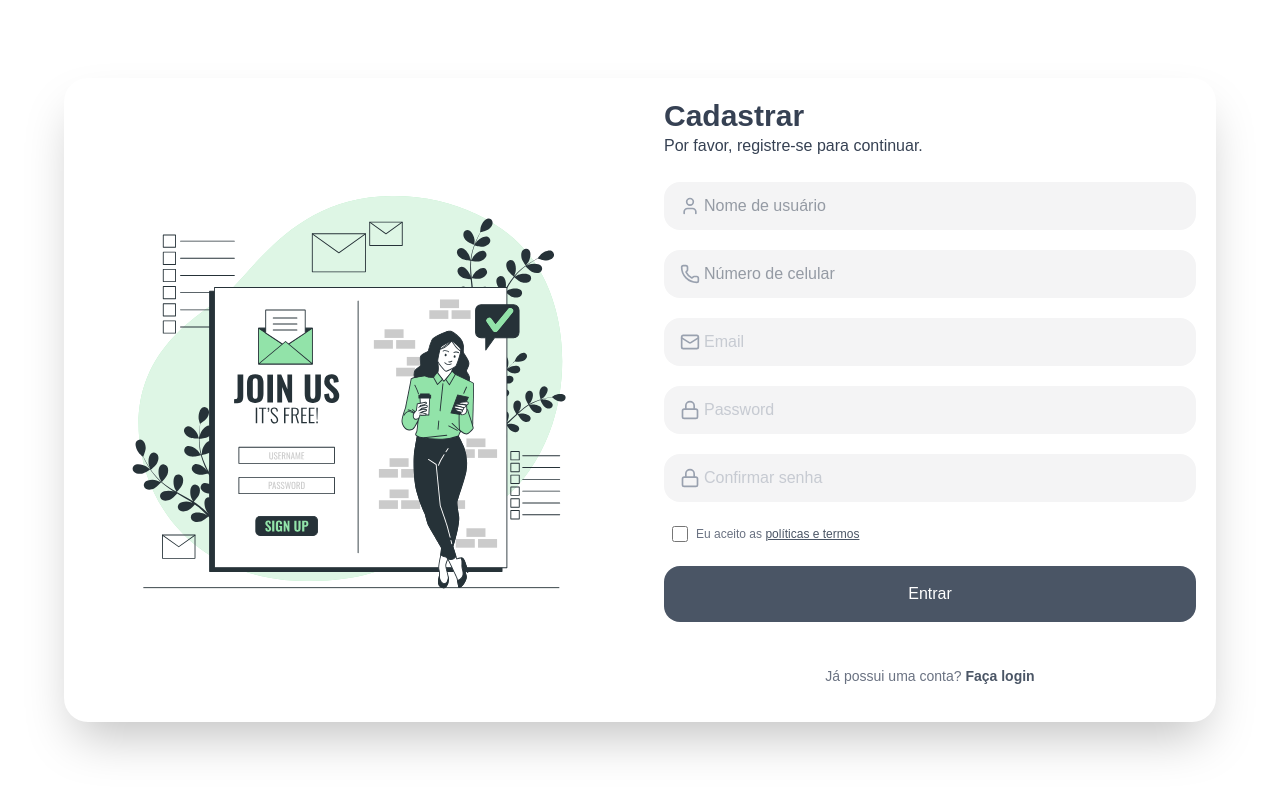
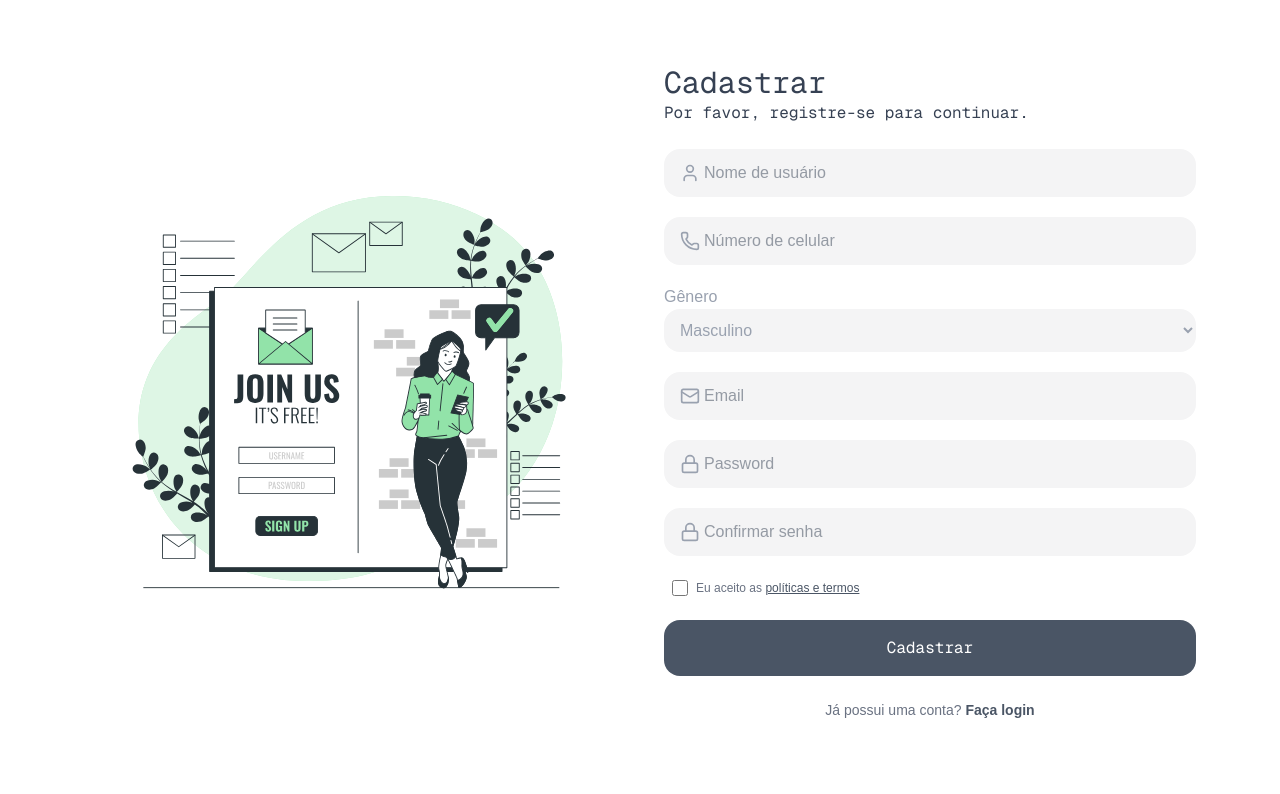
Before and after one commit to winner-vencedor/Vila-Kiaxi, a Next.js app in the folder frontend/my-app/: page /Cadastrar in a window 1280 px wide. Shown: the top 794 px of the page. Built offline with nearby package versions, Linux system fonts and the light colour scheme.

Commit message:
actualizando os componentes de login e cadastro

```diff
--- a/frontend/my-app/src/features/auth/components/Form.tsx
+++ b/frontend/my-app/src/features/auth/components/Form.tsx
@@ -1,61 +1,118 @@
-import Link from "next/link";
-import {
-MailIcon,
-LockIcon
-} from "lucide-react";
+"use client"
 
 
-export default function FormLogin(){
-    return(
+import Link from 'next/link';
+import { MailIcon, LockIcon } from 'lucide-react';
+import { Button } from '@/components/ui/button';
+import {useForm} from "react-hook-form"
+import {zodResolver} from "@hookform/resolvers/zod"
+import {z} from "zod"
+import {useRouter} from "next/navigation"
+import {UserLoginFormSchema} from "@/features/auth/schemas/LoginUserSchema"
+import { useState } from 'react';
 
-      <div className="relative flex flex-col p-8 justify-center rounded-t-[50px] lg:rounded-none md:rounded-none h-full text-zinc-900 lg:mt-0  md:bg-white">
-        <div className="mb-5 ">
-          <h2 className="text-3xl text-emerald-600 font-bold lg:text-left text-center">Login</h2>
-          <p className=" hidden md:block text-sl font-mono text-zinc-600 text-center lg:text-left ">Footbal Vila-Kiaxi</p>
+type UserLoginFormData=z.infer<typeof UserLoginFormSchema>
+
+export default function FormLogin() {
+const {register ,
+  handleSubmit,
+   formState:{errors}}
+   =useForm<UserLoginFormData>({
+    resolver:zodResolver(UserLoginFormSchema)
+   })
+const [show,setShow]=useState("")
+
+const {push}=useRouter()
+
+
+
+  function createUser(data:UserLoginFormData){
+    ///dentro desta função vou fazer a verificação ou o get para o meu banco de dados se o usuario existe ou não
+    const error="email e senha errada"
+     const emeil="winner@gmail.com"
+    const pass="winner1234"
+    if(data.email===emeil && data.password===pass){
+        push("/painel")
+    }else{
+        setShow(error)
+    }
+
+    // setShow(JSON.stringify(data,null,2))
+  }
+
+  return (
+    <div className="">
+      <div className="relative flex flex-col p-5 justify-center lg:rounded-none md:rounded-none h-full  text-gray-700 lg:mt-0">
+        <div className="mb-6 ">
+          <h2 className="text-left text-3xl font-mono">Vila-Kiaxi</h2>
+          <p className="text-left font-mono">Bem-vindo de volta.</p>
         </div>
 
-        <form action="" className="space-y-5">
+        <form
+        onSubmit={handleSubmit(createUser)}
+        className="space-y-5">
+           <div className="space-y-1">
           <div className="relative">
-            <MailIcon className="absolute left-4 top-1/2 -translate-y-1/2 w-5 h-5 " />
-            <input type="email"
-            placeholder="Email"
-            className="w-full pl-10 pr-4 py-3 bg-zinc-50  rounded-2xl outline-none transition-all border-2 border-emerald-300 focus:right-2 focus:ring-emerald-200"
-            required
+            <MailIcon className="absolute left-4 top-1/2 -translate-y-1/2 w-5 h-5  text-gray-400" />
+            <input
+              type="email"
+              placeholder="Email"
+              className="w-full pl-10 pr-4 py-3 bg-zinc-100  rounded-2xl outline-none transition-all text-gray-600  "
+              {...register("email")}
             />
           </div>
+          {errors.email && <span className="text-red-600" >{errors.email.message}</span>}
+          </div>
 
-            <div className="relative">
-            <LockIcon className="absolute left-4 top-1/2 -translate-y-1/2 w-5 h-5 " />
-            <input type="Password"
-            placeholder="Password"
-            className="w-full pl-10 pr-4 py-3 bg-zinc-50  rounded-2xl outline-none transition-all  border-2 border-emerald-300 focus:right-2 focus:ring-zinc-200"
-            required
+            <div className="space-y-1">
+          <div className="relative">
+            <LockIcon className="absolute left-4 top-1/2 -translate-y-1/2 w-5 h-5 text-gray-400" />
+            <input
+              type="Password"
+              placeholder="Password"
+              className="w-full pl-10 pr-4 py-3 bg-zinc-100 text-gray-600  rounded-2xl outline-none transition-all "
+              {...register("password")}
+
             />
           </div>
+          {errors.password && <span className='text-red-600'>{errors.password.message}</span>}
+          </div>
 
-          <div className="flex items-center justify-between text-sm">
-            <label htmlFor=""className="flex items-center gap-2 text-zinc-600">
-              <input type="checkbox" className="accent-emerald-300 cursor-pointer" />
-              Lembrar-me
-            </label>
-            <Link href="#" className="font-medium text-zinc-600" >
-            Esqueceu a senha?
-            </Link>
+          <div className="flex justify-between">
+            <div className="flex items-center gap-2">
+              <input
+                type="checkbox"
+                id="terms"
+                className="w-4 h-4 accent-gray-600 rounded border-gray-300 cursor-pointer"
+                {...register("password_remember")}
+              />
+              <span className="font-mini">Lembrar da senha</span>
+            </div>
+            <div>
+              <Link href="/recover">Esqueceu a senha?</Link>
+            </div>
           </div>
-          <button
-          type="submit"
-          className="bg-emerald-600 w-full rounded-2xl py-4 text-white hover:bg-emerald-800"
+          <Button
+            type="submit"
+            className="bg-gray-600 w-full rounded-2xl p-6 font-mono text-white hover:bg-gray-800"
           >
             Entrar
-          </button>
+          </Button>
         </form>
 
-        <div className="mt-8 text-sm">
-          <span>Não tens uma conta?</span>
-          <Link href="cadastrar" className="text-emerald-600 font-normal">
-            Criar conta
+        <div className="mt-8 text-sm space-x-2 text-center">
+          <Link
+            href="/cadastrar"
+            className="text-gray-600 font-normal hover:underline"
+          >
+            Não tens uma conta?{' '}
+            <span className="text-gray-600 font-bold hover:underline">
+              Criar conta
+            </span>
           </Link>
+          <pre>{show}</pre>
         </div>
       </div>
-    )
+    </div>
+  );
 }
--- a/frontend/my-app/src/features/auth/components/RegisterForm.tsx
+++ b/frontend/my-app/src/features/auth/components/RegisterForm.tsx
@@ -1,13 +1,41 @@
+"use client"
 import RegisterImage from '@/assets/Sign up-bro.svg';
 import Image from 'next/image';
 import Link from 'next/link';
 import { MailIcon, LockIcon, User, Phone, Lock } from 'lucide-react';
+import {useForm} from "react-hook-form"
+import {z} from "zod"
+import {zodResolver} from "@hookform/resolvers/zod"
+import { useState } from 'react';
+import {createUserFormSchema} from "@/features/auth/schemas/CreateUserFormSchema"
+
+
+
+type createUserFormData=z.infer<typeof createUserFormSchema>
+
 
 export default function RegisterForm() {
+  const [show,setshow]=useState("")
+
+  const {register,
+    handleSubmit,
+    formState:{errors,isValid}}
+    =useForm<createUserFormData>({
+    resolver:zodResolver(createUserFormSchema ),
+    mode:"onChange"
+  })
+
+
+  function create(data:createUserFormData){
+    ///aqui dentro vou fazer o post para o banco de dados
+
+    setshow(JSON.stringify(data,null,2))
+  }
+
   return (
-    <div className="min-h-screen bg-white flex items-center justify-center lg:py-5 lg:px-4">
-      <div className="w-full max-w-6xl  grid  lg:grid-cols-2 gap-2 items-center justify-center overflow-hidden lg:rounded-3xl lg:shadow-2xl">
-        <div className="flex items-center justify-center p-10  ">
+    <div className="min-h-screen bg-white flex items-center justify-center ">
+      <div className="w-full max-w-6xl  grid  lg:grid-cols-2 gap-2 items-center justify-center ">
+        <div className="flex items-center justify-center p-10   ">
           <Image
             src={RegisterImage}
             alt="Football Illustration"
@@ -17,21 +45,23 @@ export default function RegisterForm() {
         </div>
 
         <div className="relative flex flex-col p-5 justify-center lg:rounded-none md:rounded-none h-full  text-gray-700 lg:mt-0">
-
           <div className="mb-6 ">
-            <h2 className="text-left text-3xl font-bold">Cadastrar</h2>
-            <p className="text-left">Por favor, registre-se para continuar.</p>
+            <h2 className="text-left text-3xl font-mono">Cadastrar</h2>
+            <p className="text-left font-mono">Por favor, registre-se para continuar.</p>
           </div>
 
-          <form className="space-y-5">
-
+          <form
+          onSubmit={handleSubmit(create)}
+          className="space-y-5">
             <div className="space-y-1">
               <div className="relative">
                 <User className="absolute left-4 top-1/2 -translate-y-1/2 w-5 h-5 text-gray-400" />
                 <input
-                  className="w-full pl-10 pr-4 py-3 bg-zinc-100  rounded-2xl outline-none transition-all  focus:right-2 focus:ring-emerald-200"
+                  className="w-full pl-10 pr-4 py-3 bg-zinc-100  rounded-2xl outline-none transition-all  "
                   type="text"
-                  placeholder="Nome de usuário"/>
+                  placeholder="Nome de usuário"
+                  {...register("name")}
+                />
               </div>
             </div>
 
@@ -41,29 +71,50 @@ export default function RegisterForm() {
                 <input
                   type="tel"
                   placeholder="Número de celular"
-                  className="w-full pl-10 pr-4 py-3 bg-zinc-100  rounded-2xl outline-none transition-all  focus:right-2 focus:ring-emerald-200"
+                  className="w-full pl-10 pr-4 py-3 bg-zinc-100  rounded-2xl outline-none transition-all  "
+                  {...register("phone")}
                 />
               </div>
             </div>
 
+            <div className="space-y-1">
+              <div className="text-gray-400">
+                <label className="text-gray-400">Gênero</label>
+                <select
+                  className="w-full p-3 bg-zinc-100  rounded-2xl outline-none transition-all "
+                  {...register("gender")}
+                >
+                  <option value="Masculino">Masculino</option>
+                  <option value="Feminino">Feminino</option>
+                </select>
+              </div>
+            </div>
+
+             <div className="space-y-1">
             <div className="relative">
               <MailIcon className="absolute left-4 top-1/2 -translate-y-1/2 w-5 h-5  text-gray-400" />
               <input
                 type="email"
                 placeholder="Email"
-                className="w-full pl-10 pr-4 py-3 bg-zinc-100 text-gray-400 rounded-2xl outline-none transition-all  focus:right-2 focus:ring-emerald-200"
-                required
+                className="w-full pl-10 pr-4 py-3 bg-zinc-100  rounded-2xl outline-none transition-all"
+                {...register("email")}
+
               />
             </div>
+            {errors.email && <span className='text-red-600'>{errors.email.message}</span>}
+            </div>
 
+            <div className="space-y-1">
             <div className="relative">
               <LockIcon className="absolute left-4 top-1/2 -translate-y-1/2 w-5 h-5 text-gray-400" />
               <input
                 type="Password"
                 placeholder="Password"
-                className="w-full pl-10 pr-4 py-3 bg-zinc-100 text-gray-400  rounded-2xl outline-none transition-all focus:right-2 focus:ring-zinc-200"
-                required
+                className="w-full pl-10 pr-4 py-3 bg-zinc-100 rounded-2xl outline-none transition-all"
+                {...register("password")}
               />
+            </div>
+            {errors.password && <span  className='text-red-600'>{errors.password.message}</span>}
             </div>
 
             <div className="space-y-1">
@@ -72,9 +123,11 @@ export default function RegisterForm() {
                 <input
                   type="password"
                   placeholder="Confirmar senha"
-                  className="w-full pl-10 pr-4 py-3 bg-zinc-100  rounded-2xl outline-none transition-all text-gray-400 focus:right-2 focus:ring-zinc-200"
+                  className="w-full pl-10 pr-4 py-3 bg-zinc-100  rounded-2xl outline-none transition-all "
+                  {...register("password_confirm")}
                 />
               </div>
+              {errors.password_confirm && <span className='text-red-600'>{errors.password_confirm.message}</span>}
             </div>
 
             <div className="flex flex-col gap-1 px-2 py-1">
@@ -83,6 +136,8 @@ export default function RegisterForm() {
                   type="checkbox"
                   id="terms"
                   className="w-4 h-4 accent-gray-600 rounded border-gray-300"
+                  {...register("terms")
+                  }
                 />
                 <label htmlFor="terms" className="text-xs text-gray-500">
                   Eu aceito as{' '}
@@ -92,19 +147,27 @@ export default function RegisterForm() {
                 </label>
               </div>
             </div>
+
             <button
               type="submit"
-              className="bg-gray-600 w-full rounded-2xl py-4 text-white hover:bg-gray-800"
+              disabled={!isValid}
+              className={` w-full rounded-2xl py-4 text-white font-mono ${
+                isValid ? "bg-gray-600 hover:bg-gray-800" :"bg-gray-600"
+              }`}
             >
-              Entrar
+              Cadastrar
             </button>
-                 <div className="mt-6 text-center text-sm pb-4">
+          </form>
+
+          <div className="mt-6 text-center text-sm pb-4">
             <Link href="/login" className="text-gray-500">
-              Já possui uma conta?{" "}
-              <span className="text-gray-600 font-bold hover:underline">Faça login</span>
+              Já possui uma conta?{' '}
+              <span className="text-gray-600 font-bold hover:underline">
+                Faça login
+              </span>
             </Link>
+            <pre>{show}</pre>
           </div>
-          </form>
         </div>
       </div>
     </div>
--- a/frontend/my-app/src/features/auth/components/customized/Bottom-Sheet/bottom-sheet.tsx
+++ b/frontend/my-app/src/features/auth/components/custom/Bottom-Sheet/bottom-sheet.tsx
@@ -1,10 +1,10 @@
 'use client';
 import { useState, useEffect, useRef } from 'react';
-import { BottomSheetHandle } from '@/features/auth/components/customized/Bottom-Sheet/handle';
+import { BottomSheetHandle } from '@/features/auth/components/custom/Bottom-Sheet/handle';
 import {
   CLOSE_THRESHOLD,
   SNAP_POINTS,
-} from '@/features/auth/components/customized/Bottom-Sheet/constants';
+} from '@/features/auth/components/custom/Bottom-Sheet/constants';
 
 type BottomSheetProps = {
   open: boolean;
@@ -104,7 +104,7 @@ export function BottomSheet({ open, onClose, children }: BottomSheetProps) {
         style={{
           transform: `translateY(${translateY}px)`,
         }}
-        className={`fixed bottom-0 left-0 w-full rounded-t-3xl bg-white p-6 shadow-2xl md:hidden touch-none select-none
+        className={`fixed bottom-0 left-0 w-full rounded-t-3xl bg-white p-3 shadow-2xl md:hidden touch-none select-none
             ${dragging ? '' : 'transition-transform duration-300 ease-out'}`}
       >
         <div className="flex justify-center pb-0">
--- a/frontend/my-app/src/features/auth/components/customized/Bottom-Sheet/constants.ts
+++ b/frontend/my-app/src/features/auth/components/custom/Bottom-Sheet/constants.ts
@@ -4,4 +4,4 @@ export const SNAP_POINTS = {
   COLLAPSED: 550,
 };
 
-export const CLOSE_THRESHOLD = 700;
+export const CLOSE_THRESHOLD = 400;
```
Also changed, not shown: frontend/my-app/src/features/auth/components/LoginForm.tsx (+25 -18 lines), frontend/my-app/src/features/auth/components/custom/Bottom-Sheet/handle.tsx (renamed from frontend/my-app/src/features/auth/components/customized/Bottom-Sheet/handle.tsx), frontend/my-app/src/features/auth/components/custom/Bottom-Sheet/index.ts (renamed from frontend/my-app/src/features/auth/components/customized/Bottom-Sheet/index.ts).
